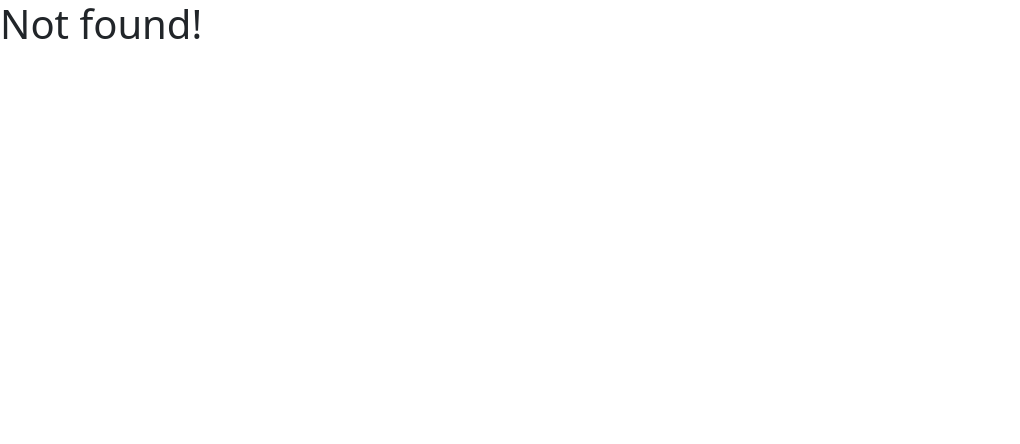
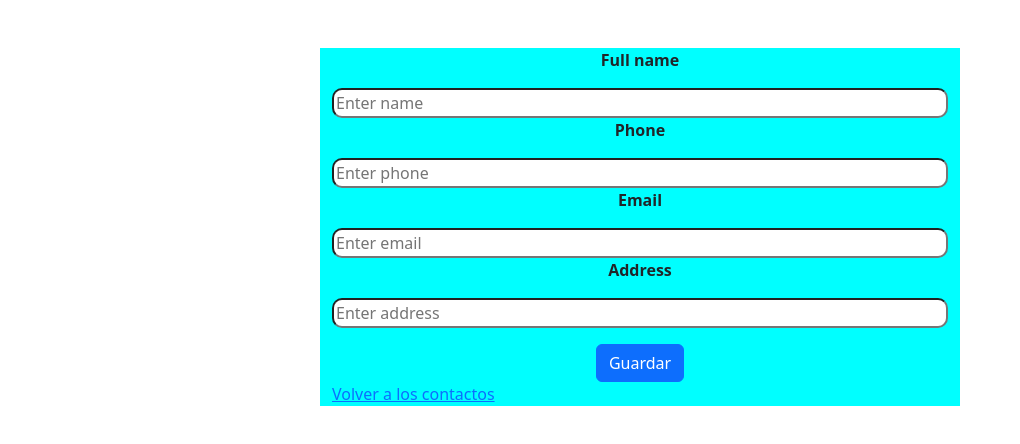
Before and after one commit to 4GeeksAcademy/madg26-Contact-list, a React (Vite) app: page /create-contact in a window 1280 px wide. Before the commit this address had no page. Shown: the top 444 px of the page, without its empty margins (0-1020 px from the left). Built offline with nearby package versions, Linux system fonts and the light colour scheme.

Commit message:
[Cree componentes de crear y guardar contactos]

```diff
--- a/src/index.css
+++ b/src/index.css
@@ -0,0 +1,11 @@
+#Create{
+    background-color: aqua;
+    width: 50%;
+}
+.input{
+    border-radius: 10px;
+    width: 100%;
+}
+.to-contact{
+    display: flex;
+}
--- /dev/null
+++ b/src/pages/ContactList.jsx
@@ -0,0 +1,45 @@
+import React, { useEffect, useState } from 'react'
+import { Link } from 'react-router-dom'
+
+const ContactList = () => {
+  const [contactos, setContactos] = useState([])
+
+  function getAgendas() {
+    fetch("https://playground.4geeks.com/contact/agendas/madg26/contacts")
+      .then((response) => { return response.json() })
+      .then((data) => {
+        console.log(data);
+// invocar una funcion en el dispatch
+        return setContactos(data.contacts)
+      })
+      .catch((err) => { return err })
+  }
+  useEffect(() => {
+    getAgendas()
+  }, [])
+  return (
+    <div className="container text-center">
+      <h1>Hola desde contact list!</h1>
+      <ul>
+        {contactos.map((value, index, array) => {
+          return (
+            <li key={index}>
+              {value.name}
+              {value.phone}
+              {value.email}
+              {value.address}
+
+            </li>
+          )
+        })}
+      </ul>
+      <Link to="/create-contact">
+        <button className="btn btn-success"
+        >Add Contact</button>
+      </Link>
+
+    </div>
+  )
+}
+
+export default ContactList
--- /dev/null
+++ b/src/pages/CreateContact.jsx
@@ -0,0 +1,73 @@
+import React, { useState } from 'react'
+import { useNavigate } from 'react-router-dom'
+
+const CreateContact = () => {
+  const [contact, setContact] = useState("")
+  const [newContact, setNewContact] = useState({
+    name: "",
+    phone: "",
+    email: "",
+    address: ""
+  })
+
+
+  function addContact() {
+    fetch("https://playground.4geeks.com/contact/agendas/madg26/contacts", {
+      method: "POST",
+      body: JSON.stringify(newContact),
+      headers: { "Content-Type": "application/json" }
+    })
+      .then((response) => { return response.json() })
+      .then((data) => {
+        setContact(...contact, data);
+        navigate("/")
+      })
+      .catch((err) => { return err })
+  }
+  const navigate = useNavigate();
+
+  return (
+    <div className="container text-center mt-5" id="Create">
+      <p><strong>Full name</strong></p>
+      <input className="input"
+        value={newContact.name}
+        onChange={(e) => setNewContact({...newContact, name: e.target.value})}
+        type="text"
+        placeholder="Enter name"></input>
+      <p><strong>Phone</strong></p>
+      <input className="input"
+        value={newContact.phone}
+        onChange={(e) => {setNewContact({...newContact, phone: e.target.value})}}
+        type= "text"
+        placeholder="Enter phone"></input>
+      <p><strong>Email</strong></p>
+      <input className="input"
+        value={newContact.email}
+        onChange={(e) => setNewContact({...newContact, email: e.target.value})}
+        type="text"
+        placeholder="Enter email"></input>
+      <p><strong>Address</strong></p>
+      <input className="input"
+        value={newContact.address}
+        onChange={(e) => setNewContact({...newContact, address : e.target.value})}
+        type="text"
+        placeholder="Enter address"></input>
+
+      <button className="btn btn-primary mt-3"
+        onClick={() => {
+          addContact()
+        }}
+      >
+        Guardar
+      </button>
+      <a className="to-contact"
+        href="/">
+        Volver a los contactos
+      </a>
+
+    </div>
+
+  )
+}
+
+export default CreateContact
--- a/src/pages/Layout.jsx
+++ b/src/pages/Layout.jsx
@@ -7,9 +7,9 @@ import { Footer } from "../components/Footer"
 export const Layout = () => {
     return (
         <ScrollToTop>
-            <Navbar />
+
                 <Outlet />
-            <Footer />
+
         </ScrollToTop>
     )
 }
--- a/src/routes.jsx
+++ b/src/routes.jsx
@@ -9,6 +9,8 @@ import { Layout } from "./pages/Layout";
 import { Home } from "./pages/Home";
 import { Single } from "./pages/Single";
 import { Demo } from "./pages/Demo";
+import ContactList from "./pages/ContactList";
+import CreateContact from "./pages/CreateContact";
 
 export const router = createBrowserRouter(
     createRoutesFromElements(
@@ -22,9 +24,11 @@ export const router = createBrowserRouter(
       <Route path="/" element={<Layout />} errorElement={<h1>Not found!</h1>} >
 
         {/* Nested Routes: Defines sub-routes within the BaseHome component. */}
-        <Route path= "/" element={<Home />} />
+
         <Route path="/single/:theId" element={ <Single />} />  {/* Dynamic route for single items */}
         <Route path="/demo" element={<Demo />} />
+        <Route path="/" element= {<ContactList/>}/>
+        <Route path="/create-contact" element= {<CreateContact/>}/>
       </Route>
     )
 );
```
Also changed, not shown: src/pages/EditContact.jsx (added).
